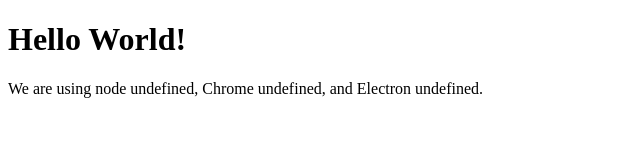
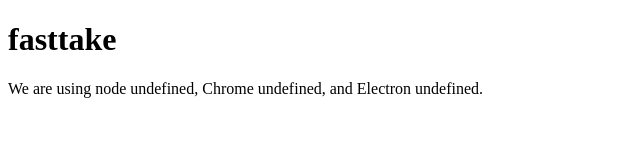
Before and after one commit to ardacebi/fasttake-desktop, an Electron app: page index.html in a window 800 px wide. Shown: the whole page, without its empty margins (0-640 px from the left). Drawn offline with Linux system fonts and the light colour scheme.

Commit message:
:sparkles: change details, add css

```diff
--- a/index.html
+++ b/index.html
@@ -2,12 +2,13 @@
 <html>
   <head>
     <meta charset="UTF-8">
-    <title>Hello World!</title>
+    <title>fasttake</title>
+    <link rel='stylesheet' href='style.css'/>
     <!-- https://electronjs.org/docs/tutorial/security#csp-meta-tag -->
     <meta http-equiv="Content-Security-Policy" content="script-src 'self' 'unsafe-inline';" />
   </head>
   <body>
-    <h1>Hello World!</h1>
+    <h1>fasttake</h1>
     We are using node <script>document.write(process.versions.node)</script>,
     Chrome <script>document.write(process.versions.chrome)</script>,
     and Electron <script>document.write(process.versions.electron)</script>.
```
Also changed, not shown: style.css (added).
